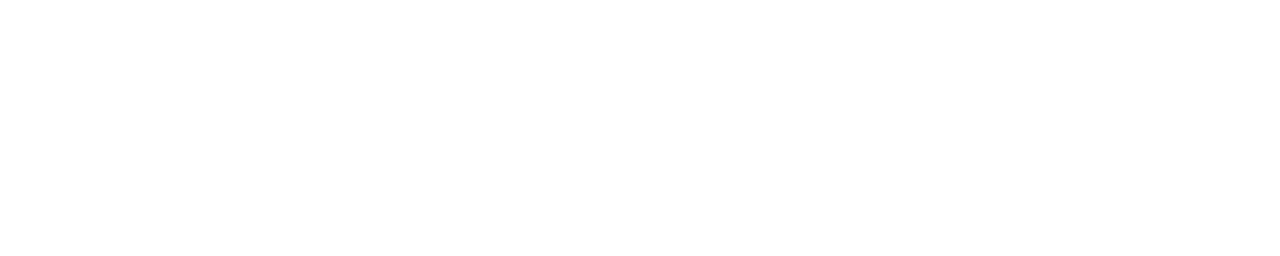
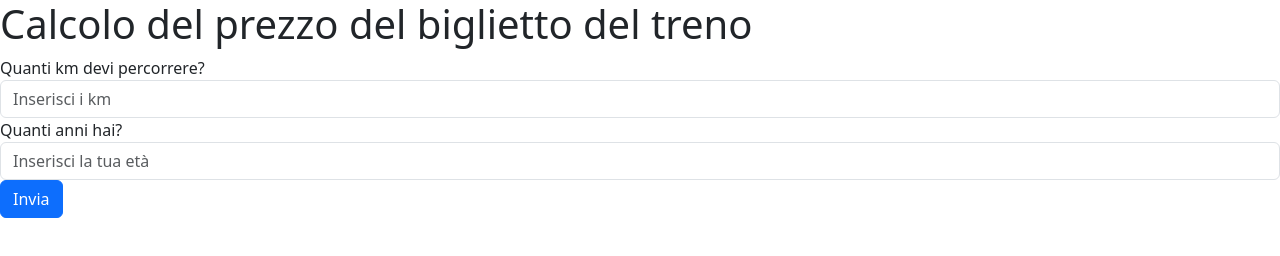
Before and after one commit to Fabio-Bianco/js-biglietto-treno-form, a plain HTML site: page index.html in a window 1280 px wide. Drawn offline with nearby package versions, Linux system fonts and the light colour scheme.

Commit message:
feat: html structure: div for-group with a input.

```diff
--- a/index.html
+++ b/index.html
@@ -14,7 +14,24 @@
     <!-- Style.css -->
 </head>
 <body>
+    <h1>Calcolo del prezzo del biglietto del treno</h1>
+    <form action="./index.html">
 
+        <div class="form-group">
+            <label for="km">Quanti km devi percorrere?</label>
+            <input type="number" class="form-control" id="km" name="km" placeholder="Inserisci i km">
+        </div>
+
+        <div class="form-group">
+            <label for="eta">Quanti anni hai?</label>
+            <input type="number" class="form-control" id="eta" name="eta" placeholder="Inserisci la tua età">
+        </div>
+
+
+        <input class="btn btn-primary" type="submit" value="Invia">
+
+
+    </form>
 
 
 
```
